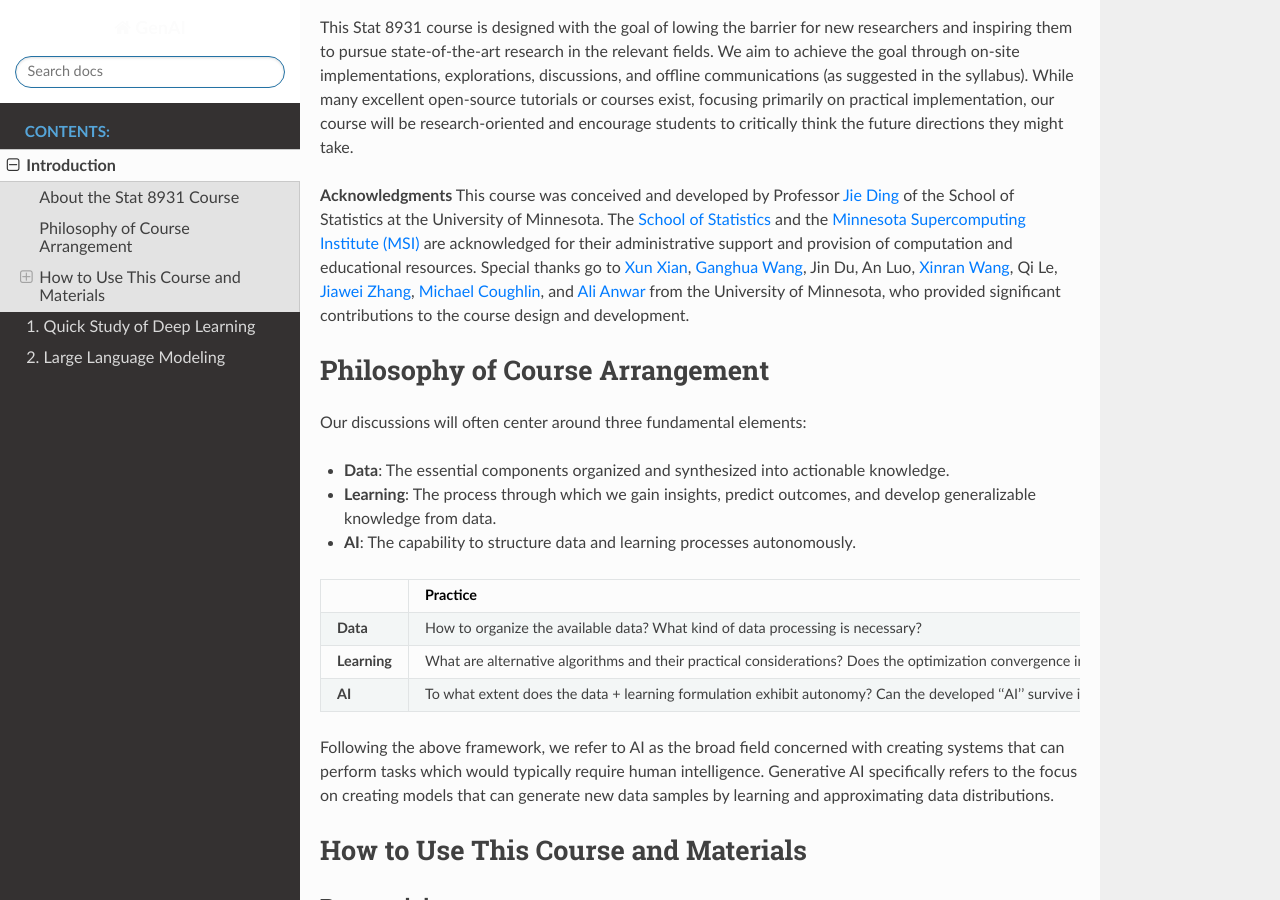
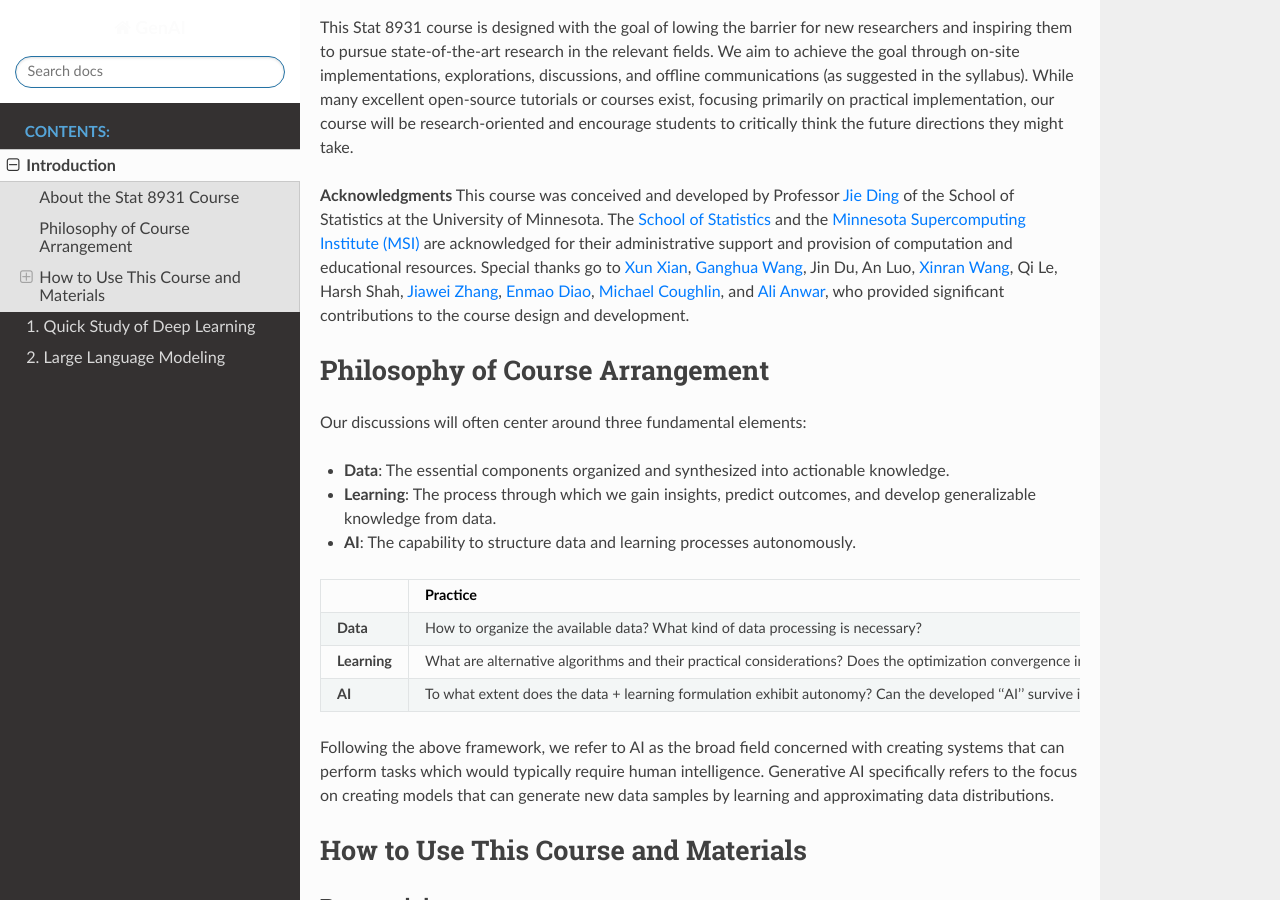
Before and after one commit to JieGroup/GenAI, a Sphinx documentation site: the page built from docs/source/introduction/index.md, in a window 1280 px wide and 900 px high, scrolled down 493 px. Built offline with Sphinx 7.4.7 and the Read the Docs theme 2.0.0, drawn with Linux system fonts in a browser that asks for light colours.

Commit message:
update readme

```diff
--- a/docs/source/introduction/index.md
+++ b/docs/source/introduction/index.md
@@ -7,7 +7,7 @@ Artificial Intelligence (AI) has evolved from a specialized field into a pivotal
 This Stat 8931 course is designed with the goal of lowing the barrier for new researchers and inspiring them to pursue state-of-the-art research in the relevant fields. We aim to achieve the goal through on-site implementations, explorations, discussions, and offline communications (as suggested in the syllabus). While many excellent open-source tutorials or courses exist, focusing primarily on practical implementation, our course will be research-oriented and encourage students to critically think the future directions they might take.
 
 **Acknowledgments**
-This course was conceived and developed by Professor  [Jie Ding](https://jding.org/)  of the School of Statistics at the University of Minnesota. The [School of Statistics](https://cla.umn.edu/statistics) and the [Minnesota Supercomputing Institute (MSI)](https://msi.umn.edu/) are acknowledged for their administrative support and provision of computation and educational resources. Special thanks go to  [Xun Xian](https://jeremyxianx.github.io/), [Ganghua Wang](https://gwang.umn.edu/), Jin Du, An Luo, [Xinran Wang](https://wang8740.github.io/), Qi Le, [Jiawei Zhang](https://jiaweizhang.site/), [Michael Coughlin](https://www.michaelwcoughlin.com/), and [Ali Anwar](https://chalianwar.github.io/) from the University of Minnesota, who provided significant contributions to the course design and development.
+This course was conceived and developed by Professor  [Jie Ding](https://jding.org/)  of the School of Statistics at the University of Minnesota. The [School of Statistics](https://cla.umn.edu/statistics) and the [Minnesota Supercomputing Institute (MSI)](https://msi.umn.edu/) are acknowledged for their administrative support and provision of computation and educational resources. Special thanks go to  [Xun Xian](https://jeremyxianx.github.io/), [Ganghua Wang](https://gwang.umn.edu/), Jin Du, An Luo, [Xinran Wang](https://wang8740.github.io/), Qi Le, Harsh Shah, [Jiawei Zhang](https://jiaweizhang.site/), [Enmao Diao](https://diaoenmao.com/), [Michael Coughlin](https://www.michaelwcoughlin.com/), and [Ali Anwar](https://chalianwar.github.io/), who provided significant contributions to the course design and development.
 
 
 ## Philosophy of Course Arrangement
```
